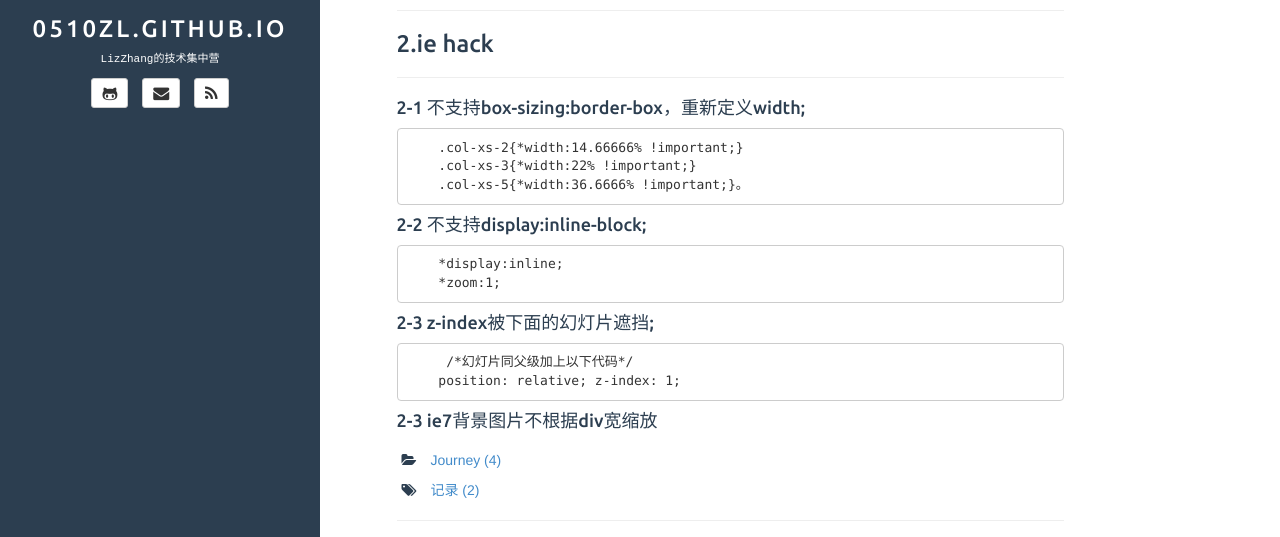
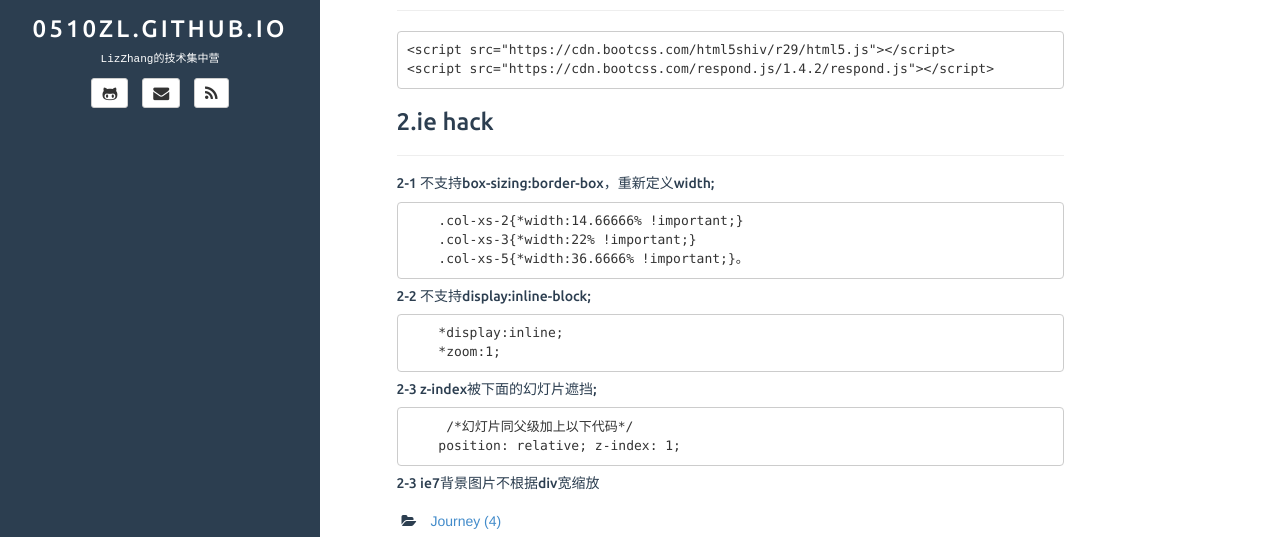
Before and after one commit to 0510zl/0510zl.github.io, a Jekyll site: the page built from _posts/2018-03-23-bootstrap3hack.md, in a window 1280 px wide and 900 px high, cut to the strip 282-819 px from the top of the window. Built offline with Jekyll 4.4.1, drawn with Linux system fonts in a browser that asks for light colours; comment, search, counter and statistics services are not loaded.

Commit message:
添加日志

````diff
--- a/_posts/2018-03-23-bootstrap3hack.md
+++ b/_posts/2018-03-23-bootstrap3hack.md
@@ -15,27 +15,39 @@ description: bootstrap3 ie兼容
 # bootstrap3 ie兼容
 
 
+
+
 ### 1.这2个兼容js不被识别，然后莫名就被识别了，技术是不讲道理的
 -------------
+```
 <script src="https://cdn.bootcss.com/html5shiv/r29/html5.js"></script>
 <script src="https://cdn.bootcss.com/respond.js/1.4.2/respond.js"></script>
+```
+
+
 
 ### 2.ie hack
 -------------
-#### 2-1 不支持box-sizing:border-box，重新定义width;
+##### 2-1 不支持box-sizing:border-box，重新定义width;
+
 ```
     .col-xs-2{*width:14.66666% !important;}
     .col-xs-3{*width:22% !important;}
     .col-xs-5{*width:36.6666% !important;}。
 ```
-#### 2-2 不支持display:inline-block;
+
+##### 2-2 不支持display:inline-block;
+
 ```
     *display:inline;
     *zoom:1;
 ```
-#### 2-3 z-index被下面的幻灯片遮挡;
+
+##### 2-3 z-index被下面的幻灯片遮挡;
+
 ```
      /*幻灯片同父级加上以下代码*/
     position: relative; z-index: 1;
 ```
-#### 2-3 ie7背景图片不根据div宽缩放
+
+##### 2-3 ie7背景图片不根据div宽缩放
````
